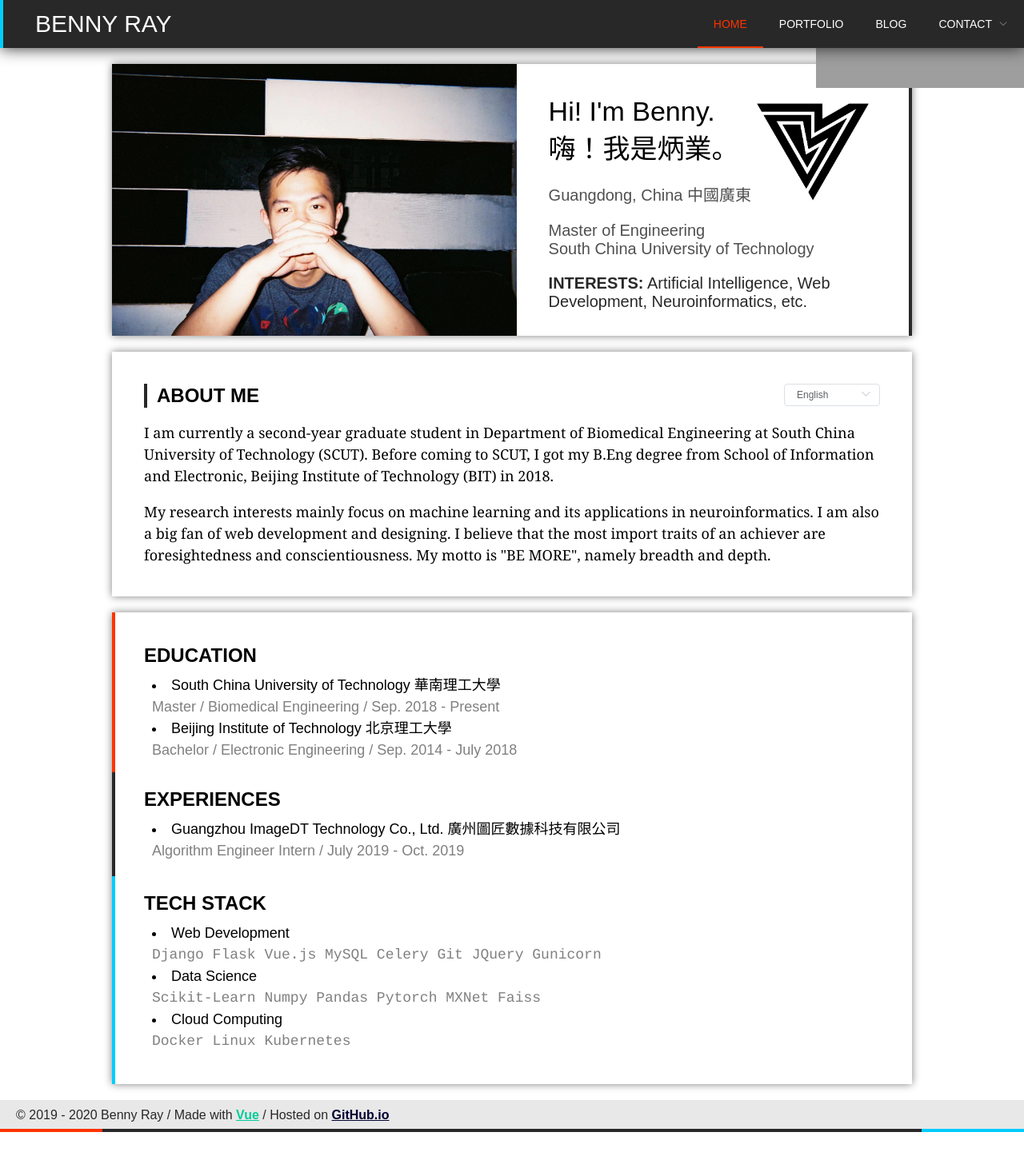
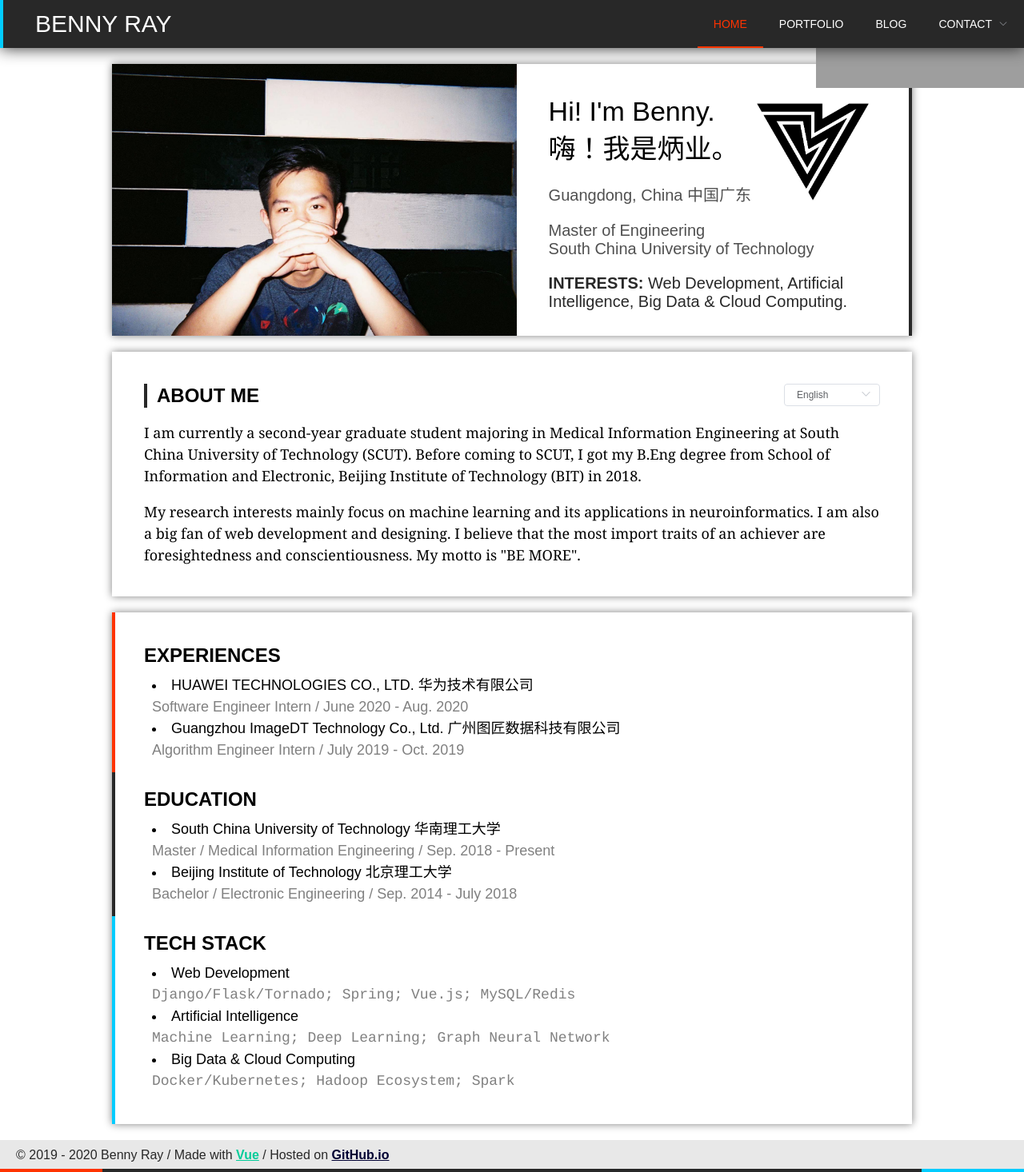
Before and after one commit to Raniac/raniac.github.io, a Vue app in the folder frontend/: page /Portfolio in a window 1280 px wide. Shown: the whole page at 80% size. Before the commit the page ends 1416 px from the top, so only its background shows below. Built offline with nearby package versions, Linux system fonts and the light colour scheme; grey boxes are pictures that could not be loaded.

Commit message:
Updated experiences.

```diff
--- a/frontend/src/components/pages/Home.vue
+++ b/frontend/src/components/pages/Home.vue
@@ -5,11 +5,11 @@
       <div style="float: left; padding: 40px; width: 400px">
         <img src="@/assets/img/logo.png" style="width: 140px; height: 140px; margin: 0; float: right"/>
         <div style="font-size: 34px">Hi! I'm Benny.</div>
-        <div style="font-size: 34px">嗨！我是炳業。</div>
-        <div style="margin-top: 20px; font-size: 20px; color: #505050">Guangdong, China 中國廣東</div>
+        <div style="font-size: 34px">嗨！我是炳业。</div>
+        <div style="margin-top: 20px; font-size: 20px; color: #505050">Guangdong, China 中国广东</div>
         <div style="margin-top: 20px; font-size: 20px; color: #505050">Master of Engineering</div>
         <div style="font-size: 20px; color: #505050">South China University of Technology</div>
-        <div style="margin-top: 20px; font-size: 20px; color: #282828"><strong>INTERESTS:</strong> Artificial Intelligence, Web Development, Neuroinformatics, etc.</div>
+        <div style="margin-top: 20px; font-size: 20px; color: #282828"><strong>INTERESTS:</strong> Web Development, Artificial Intelligence, Big Data & Cloud Computing.</div>
       </div>
       <span style="background-color: #282828; width: 4px; height: 340px; float: right"></span>
     </div>
@@ -31,22 +31,24 @@
       <div style="width: 100%; height: 200px">
         <span style="background-color: #FF3300; width: 4px; height: 100%; float: left"></span>
         <div style="padding: 40px 40px 20px 40px">
-          <strong style="font-size: 24px">EDUCATION</strong>
+          <strong style="font-size: 24px">EXPERIENCES</strong>
           <div style="font-size: 18px; padding: 10px; line-height: 150%">
-            <li>South China University of Technology 華南理工大學</li>
-            <div style="color: #808080">Master / Biomedical Engineering / Sep. 2018 - Present</div>
-            <li>Beijing Institute of Technology 北京理工大學</li>
-            <div style="color: #808080">Bachelor / Electronic Engineering / Sep. 2014 - July 2018</div>
+            <li>HUAWEI TECHNOLOGIES CO., LTD. 华为技术有限公司</li>
+            <div style="color: #808080">Software Engineer Intern / June 2020 - Aug. 2020</div>
+            <li>Guangzhou ImageDT Technology Co., Ltd. 广州图匠数据科技有限公司</li>
+            <div style="color: #808080">Algorithm Engineer Intern / July 2019 - Oct. 2019</div>
           </div>
         </div>
       </div>
-      <div style="width: 100%; height: 130px">
+      <div style="width: 100%; height: 180px">
         <span style="background-color: #282828; width: 4px; height: 100%; float: left"></span>
         <div style="padding: 20px 40px">
-          <strong style="font-size: 24px">EXPERIENCES</strong>
+          <strong style="font-size: 24px">EDUCATION</strong>
           <div style="font-size: 18px; padding: 10px; line-height: 150%">
-            <li>Guangzhou ImageDT Technology Co., Ltd. 廣州圖匠數據科技有限公司</li>
-            <div style="color: #808080">Algorithm Engineer Intern / July 2019 - Oct. 2019</div>
+            <li>South China University of Technology 华南理工大学</li>
+            <div style="color: #808080">Master / Medical Information Engineering / Sep. 2018 - Present</div>
+            <li>Beijing Institute of Technology 北京理工大学</li>
+            <div style="color: #808080">Bachelor / Electronic Engineering / Sep. 2014 - July 2018</div>
           </div>
         </div>
       </div>
@@ -56,11 +58,11 @@
           <strong style="font-size: 24px">TECH STACK</strong>
           <div style="font-size: 18px; padding: 10px; line-height: 150%">
             <li>Web Development</li>
-            <div style="color: #808080; font-family: Courier">Django Flask Vue.js MySQL Celery Git JQuery Gunicorn</div>
-            <li>Data Science</li>
-            <div style="color: #808080; font-family: Courier">Scikit-Learn Numpy Pandas Pytorch MXNet Faiss</div>
-            <li>Cloud Computing</li>
-            <div style="color: #808080; font-family: Courier">Docker Linux Kubernetes</div>
+            <div style="color: #808080; font-family: Courier">Django/Flask/Tornado; Spring; Vue.js; MySQL/Redis</div>
+            <li>Artificial Intelligence</li>
+            <div style="color: #808080; font-family: Courier">Machine Learning; Deep Learning; Graph Neural Network</div>
+            <li>Big Data & Cloud Computing</li>
+            <div style="color: #808080; font-family: Courier">Docker/Kubernetes; Hadoop Ecosystem; Spark</div>
           </div>
         </div>
       </div>
@@ -74,18 +76,18 @@ export default {
   data () {
     return {
       language: 'English',
-      about_p_1: 'I am currently a second-year graduate student in Department of Biomedical Engineering at South China University of Technology (SCUT). Before coming to SCUT, I got my B.Eng degree from School of Information and Electronic, Beijing Institute of Technology (BIT) in 2018.',
-      about_p_2: 'My research interests mainly focus on machine learning and its applications in neuroinformatics. I am also a big fan of web development and designing. I believe that the most import traits of an achiever are foresightedness and conscientiousness. My motto is "BE MORE", namely breadth and depth.'
+      about_p_1: 'I am currently a second-year graduate student majoring in Medical Information Engineering at South China University of Technology (SCUT). Before coming to SCUT, I got my B.Eng degree from School of Information and Electronic, Beijing Institute of Technology (BIT) in 2018.',
+      about_p_2: 'My research interests mainly focus on machine learning and its applications in neuroinformatics. I am also a big fan of web development and designing. I believe that the most import traits of an achiever are foresightedness and conscientiousness. My motto is "BE MORE".'
     }
   },
   methods: {
     handleLangChange () {
       if (this.language === 'English') {
-        this.about_p_1 = 'I am currently a second-year graduate student in Department of Biomedical Engineering at South China University of Technology (SCUT). Before coming to SCUT, I got my B.Eng degree from School of Information and Electronic, Beijing Institute of Technology (BIT) in 2018.'
-        this.about_p_2 = 'My research interests mainly focus on machine learning and its applications in neuroinformatics. I am also a big fan of web development and designing. I believe that the most import traits of an achiever are foresightedness and conscientiousness. My motto is "BE MORE", namely breadth and depth.'
+        this.about_p_1 = 'I am currently a second-year graduate student majoring in Medical Information Engineering at South China University of Technology (SCUT). Before coming to SCUT, I got my B.Eng degree from School of Information and Electronic, Beijing Institute of Technology (BIT) in 2018.'
+        this.about_p_2 = 'My research interests mainly focus on machine learning and its applications in neuroinformatics. I am also a big fan of web development and designing. I believe that the most import traits of an achiever are foresightedness and conscientiousness. My motto is "BE MORE".'
       } else if (this.language === 'Chinese') {
-        this.about_p_1 = '我目前是一名華南理工大學生物醫學工程專業的碩士二年級研究生。來到華工前，我二零一八年在北京理工大學信息與電子學院取得學士學位。'
-        this.about_p_2 = '我的研究興趣主要集中於機器學習及其在神經信息學領域中的應用。我也是網絡開發與設計的愛好者。我認爲一個成功人士最重要的特質包括前瞻性和責任心。我的座右銘是“BE MORE”，也即廣度與深度。'
+        this.about_p_1 = '我目前是一名华南理工大学医学信息工程专业的硕士二年级研究生。来到华工前，我二零一八年在北京理工大学信息与电子学院取得学士学位。'
+        this.about_p_2 = '我的研究兴趣主要集中于机器学习及其在神经信息学领域中的应用。我也是Web开发与设计的爱好者。我认为一个成功人士最重要的特质包括前瞻性和责任心。我的座右铭是“BE MORE”。'
       }
     }
   }
```
Also changed, not shown: 1 other file (tests, documents, lock files or other folders).
